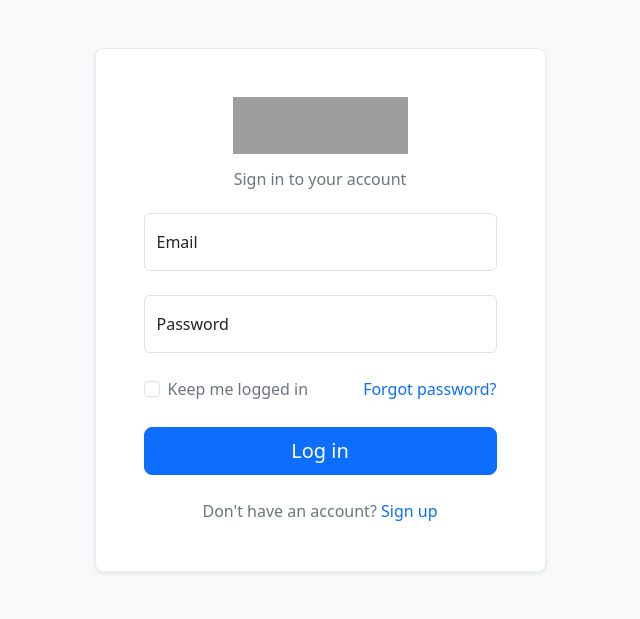
After one commit to lauramirez31/SAAVP, a Flask app: page /login in a window 1280 px wide. The commit adds this page. Shown: the top 619 px of the page, without its empty margins (320-960 px from the left). Run offline with Flask 3, Linux system fonts and the light colour scheme; some libraries are stand-ins or nearby versions; grey boxes are pictures that could not be loaded.

Commit message:
Add files via upload

```diff
--- a/CRUMBVZCODE/app.py
+++ b/CRUMBVZCODE/app.py
@@ -12,6 +12,7 @@ app.config['MYSQL_DB'] = 'mbdpy'
 
 mysql = MySQL(app)
 
+
 # Creamos Ruta Principal
 @app.route("/")
 def Index():
@@ -20,6 +21,7 @@ def Index():
     datos = cu.fetchall()  # ejecutamos para obtener todos los datos
     # print(datos)  # imprime los datos de la consulta
     return render_template('index.html', clients=datos)
+
 
 # Crear Ruta Agregar Clientes
 @app.route("/add_clientes", methods=['POST'])  # Ruta de Acceso al archivo adicionar contacto
@@ -38,6 +40,7 @@ def add_contact():
         print(f"c.c {cc} Nombres {n} Tel {tel} email {em}")
         # return "Agregar Datos Recibidos" # RETORNA UN MENSAJE
         return redirect(url_for('Index'))  # Me redirecciona a la función de la ruta "/"
+
 
 # Crear Ruta Consulta Dato Actualizar
 @app.route('/edit/<string:id>')  # Ruta de Acceso al archivo editar clientes
@@ -64,6 +67,7 @@ def set_contact(id):
         mysql.connection.commit()
         return redirect(url_for('Index'))
 
+
 # Crear Ruta Eliminar Clientes
 @app.route("/delete/<string:id>")  # Ruta de Acceso al archivo editar clientes
 def delete_contact(id):
@@ -72,6 +76,28 @@ def delete_contact(id):
     mysql.connection.commit()
     return redirect(url_for('Index'))
 
+@app.route('/login', methods=['GET', 'POST'])
+def login():
+    if request.method == 'POST':
+        username = request.form['username']
+        password = request.form['password']
+
+        cur = mysql.connection.cursor()
+        cur.execute("SELECT * FROM users WHERE username = %s", (username,password))
+        user = cur.fetchone()
+        cur.close()
+
+        if user:  # Verificación con hash
+            flash("¡Login exitoso!", "success")
+            return redirect(url_for('Index'))  # Página protegida
+        else:
+            flash("Usuario o contraseña incorrectos", "danger")
+
+    return render_template('login.html')
+
+
+
+
 
 if __name__=="__main__":
       app.run(port =5000,debug=True)
--- a/CRUMBVZCODE/templates/Editacli.html
+++ b/CRUMBVZCODE/templates/Editacli.html
@@ -7,10 +7,10 @@
     <form method="post" action="/actualiza/{{ clients.0 }}"> <!-- Esto envia los datos del formulario a la ruta de python add_contact -->
         <table>
             <tr><td colspan="2">ACTUALIZAR DATOS</td></tr>
-            <tr><td>Cedula</td><td><input type="text" name="Cedula" placeholder="Cedula" value="{{ clients.0 }}"></td></tr>
+            <tr><td>Cedula</td><td><input type="number" name="Cedula" placeholder="Cedula" value="{{ clients.0 }}"></td></tr>
             <tr><td>Nombres</td><td><input type="text" name="Nombres" placeholder="Nombres" value="{{ clients.1 }}"></td></tr>
-            <tr><td>Telefono</td><td><input type="text" name="Telefono" placeholder="Telefono" value="{{ clients.2 }}"></td></tr>
-            <tr><td>Email</td><td><input type="text" name="Email" placeholder="Email" value="{{ clients.3 }}"></td></tr>
+            <tr><td>Telefono</td><td><input type="tel" name="Telefono" placeholder="Telefono" value="{{ clients.2 }}"></td></tr>
+            <tr><td>Email</td><td><input type="email" name="Email" placeholder="Email" value="{{ clients.3 }}"></td></tr>
             <tr><td>Accion</td><td><button type="submit">
                 Guardar
             </button></td></tr>
--- /dev/null
+++ b/CRUMBVZCODE/templates/login.html
@@ -0,0 +1,64 @@
+<!DOCTYPE html>
+<html lang="en">
+<head>
+    <meta charset="UTF-8">
+    <meta name="viewport" content="width=device-width, initial-scale=1.0">
+    <link rel="stylesheet" href="https://unpkg.com/bootstrap@5.3.3/dist/css/bootstrap.min.css">
+</head>
+<body>
+    <!-- Login 13 - Bootstrap Brain Component -->
+<section class="bg-light py-3 py-md-5">
+  <div class="container">
+    <div class="row justify-content-center">
+      <div class="col-12 col-sm-10 col-md-8 col-lg-6 col-xl-5 col-xxl-4">
+        <div class="card border border-light-subtle rounded-3 shadow-sm">
+          <div class="card-body p-3 p-md-4 p-xl-5">
+            <div class="text-center mb-3">
+              <a href="#!">
+                <img src="./assets/img/bsb-logo.svg" alt="BootstrapBrain Logo" width="175" height="57">
+              </a>
+            </div>
+            <h2 class="fs-6 fw-normal text-center text-secondary mb-4">Sign in to your account</h2>
+            <form action="#!">
+              <div class="row gy-2 overflow-hidden">
+                <div class="col-12">
+                  <div class="form-floating mb-3">
+                    <input type="email" class="form-control" name="email" id="email" placeholder="name@example.com" required>
+                    <label for="email" class="form-label">Email</label>
+                  </div>
+                </div>
+                <div class="col-12">
+                  <div class="form-floating mb-3">
+                    <input type="password" class="form-control" name="password" id="password" value="" placeholder="Password" required>
+                    <label for="password" class="form-label">Password</label>
+                  </div>
+                </div>
+                <div class="col-12">
+                  <div class="d-flex gap-2 justify-content-between">
+                    <div class="form-check">
+                      <input class="form-check-input" type="checkbox" value="" name="rememberMe" id="rememberMe">
+                      <label class="form-check-label text-secondary" for="rememberMe">
+                        Keep me logged in
+                      </label>
+                    </div>
+                    <a href="#!" class="link-primary text-decoration-none">Forgot password?</a>
+                  </div>
+                </div>
+                <div class="col-12">
+                  <div class="d-grid my-3">
+                    <button class="btn btn-primary btn-lg" type="submit">Log in</button>
+                  </div>
+                </div>
+                <div class="col-12">
+                  <p class="m-0 text-secondary text-center">Don't have an account? <a href="#!" class="link-primary text-decoration-none">Sign up</a></p>
+                </div>
+              </div>
+            </form>
+          </div>
+        </div>
+      </div>
+    </div>
+  </div>
+</section>
+</body>
+</html>
```
Also changed, not shown: CRUMBVZCODE/templates/index.html (+6 -7 lines).
